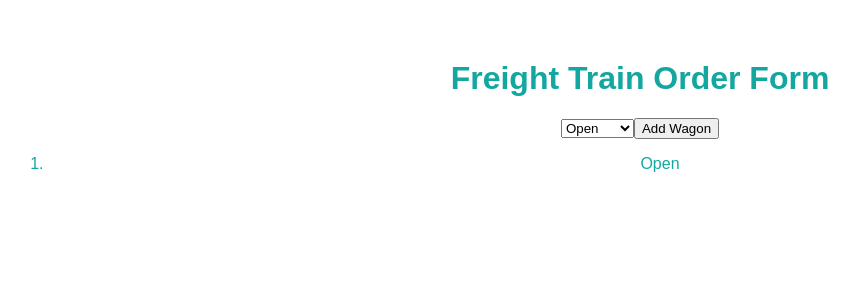
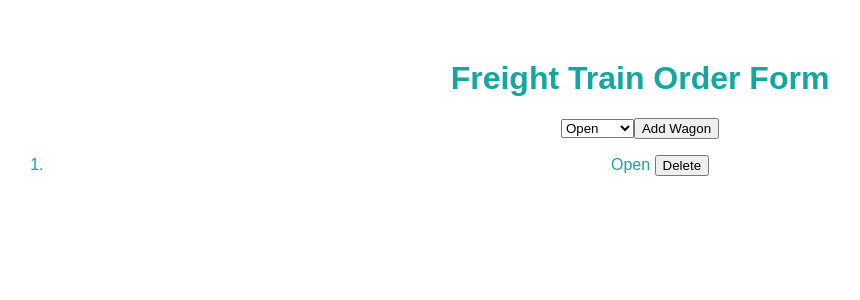
Before and after one commit to rudydimacali/freightVue, a Vue app: page / in a window 1280 px wide. Both pictures are taken after a click on the button "Add Wagon". Shown: the top 300 px of the page, without its empty margins (0-860 px from the left). Built offline with nearby package versions, Linux system fonts and the light colour scheme.

Commit message:
Add delete wagon functionality.

```diff
--- a/src/app.js
+++ b/src/app.js
@@ -2,6 +2,9 @@ import Vue from 'vue';
 import App from './App.vue';
 
 Vue.config.productionTip = false;
+
+const serverBus = new Vue();
+export default serverBus;
 
 // eslint-disable-next-line no-new
 new Vue({
--- a/src/components/OrderForm.vue
+++ b/src/components/OrderForm.vue
@@ -19,6 +19,7 @@
 
 <script>
 import TrainRender from './TrainRender.vue';
+import serverBus from '../app';
 
 export default {
   name: 'OrderForm',
@@ -45,8 +46,12 @@ export default {
   components: {
     TrainRender,
   },
+  created() {
+    serverBus.$on('deleteWagon', (wagonIndex) => {
+      this.wagons.splice(wagonIndex, 1);
+    });
+  },
 };
-
 
 </script>
 
--- a/src/components/TrainRender.vue
+++ b/src/components/TrainRender.vue
@@ -1,13 +1,17 @@
 <template>
   <div id="TrainRender">
     <ol>
-      <li v-for="(trains, index) in wagons" :key="index">{{ trains }}</li>
+      <li v-for="(trains, index) in wagons" :key="index">{{ trains }}
+        <button class="deleteWagon" :value="index" v-on:click.prevent="deleteWagon">Delete</button>
+      </li>
       </ol>
   </div>
 </template>
 
 
 <script>
+import serverBus from '../app';
+
 export default {
   name: 'TrainRender',
   props: {
@@ -17,6 +21,9 @@ export default {
     },
   },
   methods: {
+    deleteWagon(e) {
+      serverBus.$emit('deleteWagon', e.target.value);
+    },
   },
 };
 
```
Also changed, not shown: 1 other file (tests, documents, lock files or other folders).
